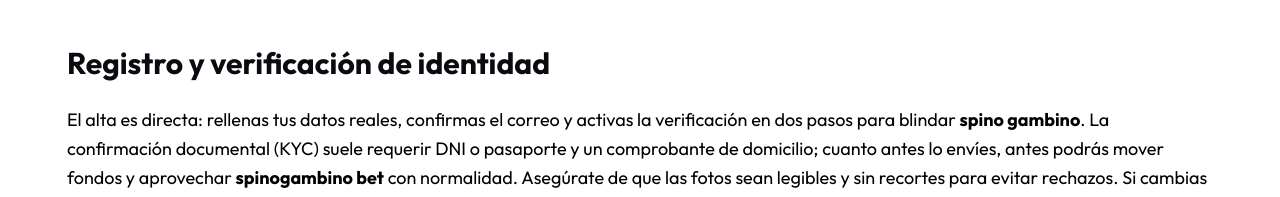
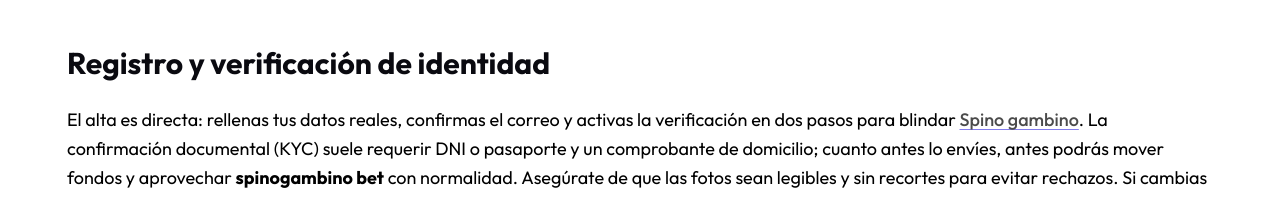
Before and after one commit to vho-28/spino-gambino-casino.es, a plain HTML site: page index.html in a window 1280 px wide. Shown: the part 1569-1766 px from the top of the page. Drawn offline with Linux system fonts and the light colour scheme.

Commit message:
Update index.html

```diff
--- a/index.html
+++ b/index.html
@@ -251,7 +251,7 @@ el proceso. Te servirá tanto si eres nuevo como si vuelves después de un
 parón. Lo importante es arrancar con orden y con expectativas realistas.</p>
 <h3 id="registro-y-verificación-de-identidad"><strong>Registro y verificación de identidad</strong></h3>
 <p>El alta es directa: rellenas tus datos reales, confirmas el correo y
-activas la verificación en dos pasos para blindar <strong>spino gambino</strong>. La
+activas la verificación en dos pasos para blindar <strong><a href="https://spinogambino.es" title="Spino gambino">Spino gambino</a></strong>. La
 confirmación documental (KYC) suele requerir DNI o pasaporte y un
 comprobante de domicilio; cuanto antes lo envíes, antes podrás mover
 fondos y aprovechar <strong>spinogambino bet</strong> con normalidad. Asegúrate de
```
